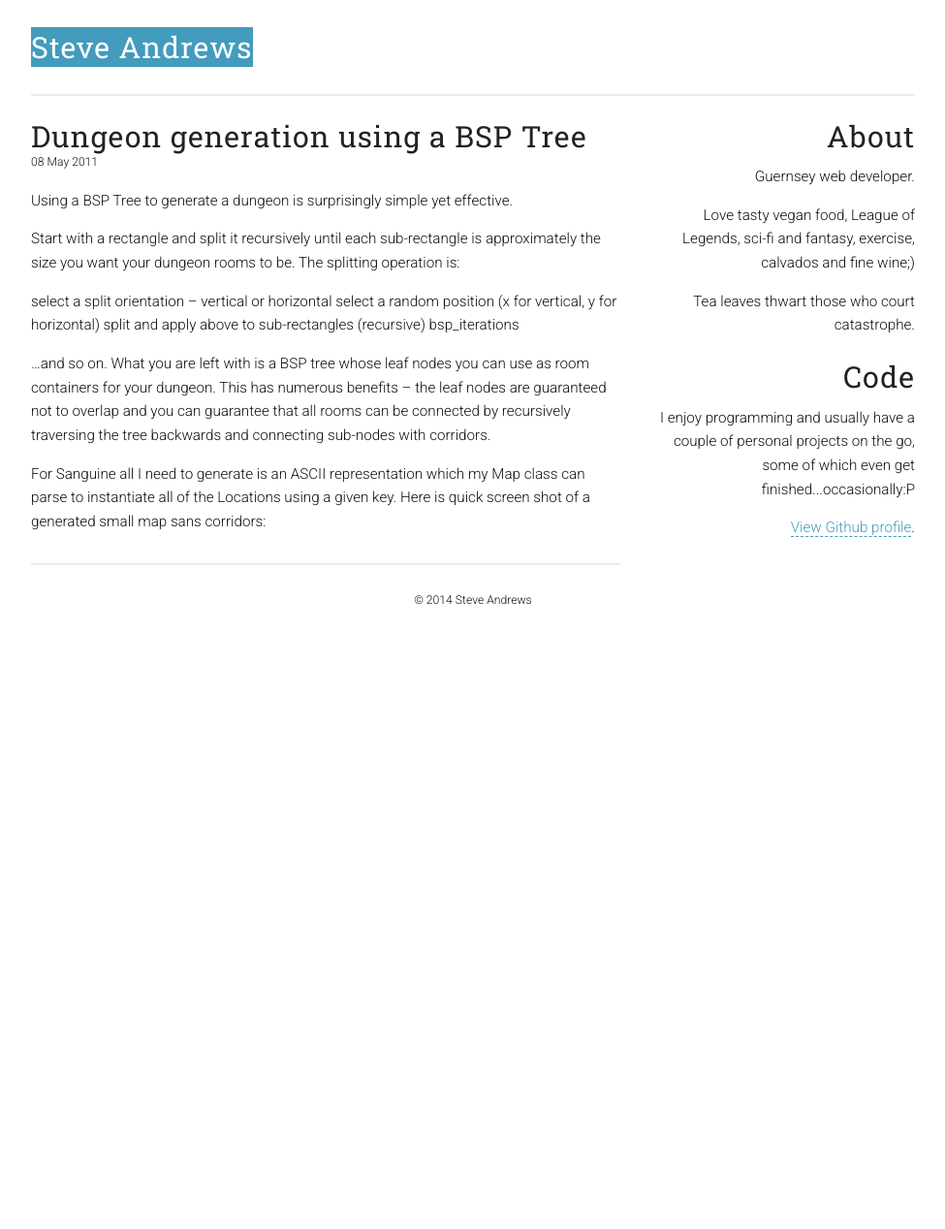
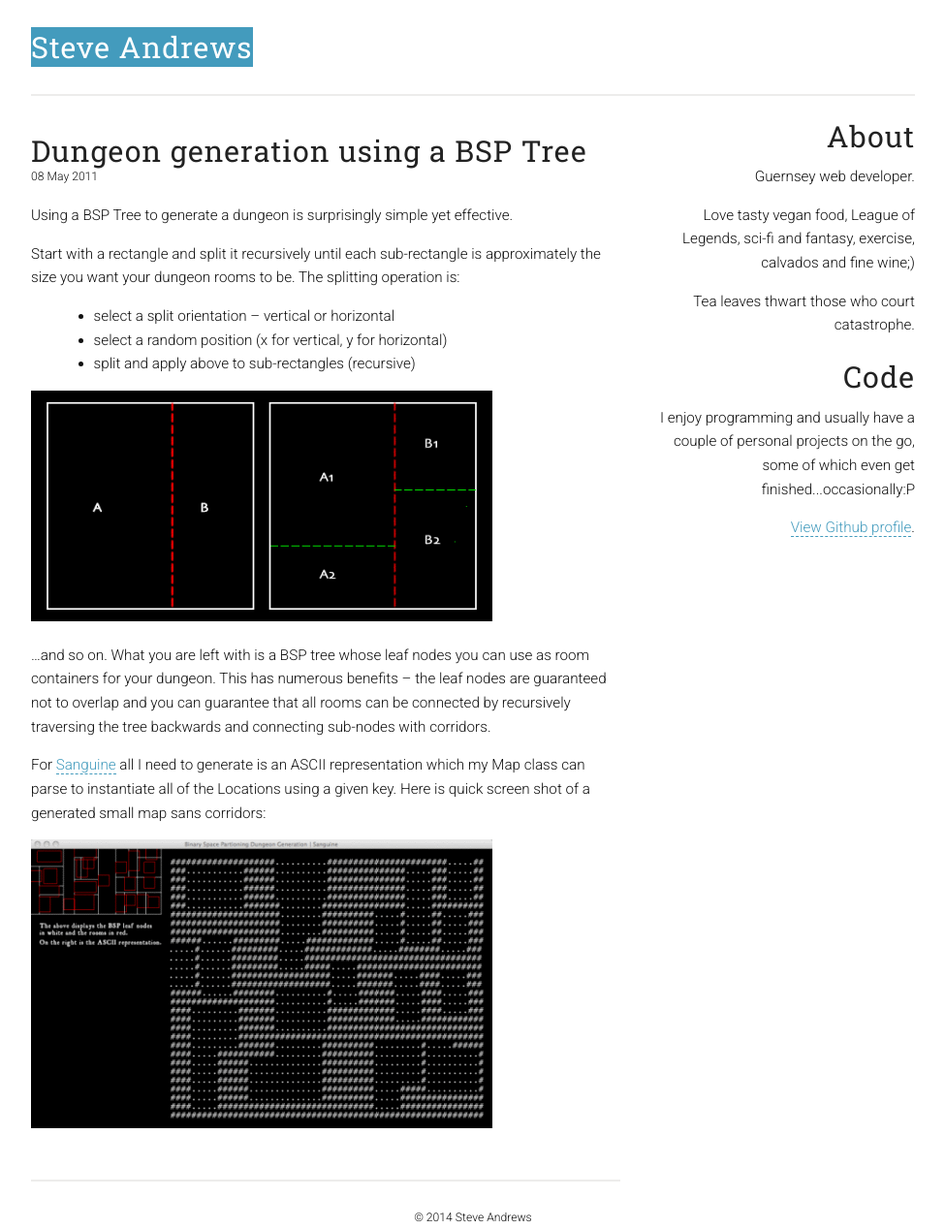
Before and after one commit to sal1n/sal1n.github.io, a Jekyll site: the page built from _posts/2011-05-08-dungeon-generation-using-a-bsp-tree.md, in a window 1280 px wide. Shown: the whole page at 97% size, without its empty margins (152-1127 px from the left). Built offline with Jekyll 4.4.1, drawn with Linux system fonts in a browser that asks for light colours; before the commit the page ends 900 px from its top, so only the background shows below that.

Commit message:
Tidying up post format.

```diff
--- a/_posts/2011-05-08-dungeon-generation-using-a-bsp-tree.md
+++ b/_posts/2011-05-08-dungeon-generation-using-a-bsp-tree.md
@@ -7,11 +7,14 @@ Using a BSP Tree to generate a dungeon is surprisingly simple yet effective.
 
 Start with a rectangle and split it recursively until each sub-rectangle is approximately the size you want your dungeon rooms to be. The splitting operation is:
 
-select a split orientation – vertical or horizontal
-select a random position (x for vertical, y for horizontal)
-split and apply above to sub-rectangles (recursive)
-bsp_iterations
+- select a split orientation – vertical or horizontal
+- select a random position (x for vertical, y for horizontal)
+- split and apply above to sub-rectangles (recursive)
+
+![BSP iterations](/assets/img/bsp_iterations.gif)
 
 ...and so on. What you are left with is a BSP tree whose leaf nodes you can use as room containers for your dungeon. This has numerous benefits – the leaf nodes are guaranteed not to overlap and you can guarantee that all rooms can be connected by recursively traversing the tree backwards and connecting sub-nodes with corridors.
 
-For Sanguine all I need to generate is an ASCII representation which my Map class can parse to instantiate all of the Locations using a given key. Here is quick screen shot of a generated small map sans corridors:
+For [Sanguine](https://github.com/sal1n/sanguine) all I need to generate is an ASCII representation which my Map class can parse to instantiate all of the Locations using a given key. Here is quick screen shot of a generated small map sans corridors:
+
+![BSP generation](/assets/img/bsp_generation.png)
--- a/assets/css/salin.css
+++ b/assets/css/salin.css
@@ -173,7 +173,8 @@ h2 a:hover {
 
 .post {
     border-bottom: 2px solid rgba(78, 68, 60, 0.1);
-    padding-bottom: 1em;
+    padding-bottom: 2em;
+    padding-top: 1em;
 }
 
 .header {
```
Also changed, not shown: _posts/2011-05-08-sanguine-a-ruby-roguelike.md (+2 -2 lines), _posts/2011-08-03-rubymorph-biomorphs-in-the-land-of-ruby.md (+5 -3 lines), _posts/2011-11-30-movember-strikes.md (+2 -0 lines), _posts/2012-08-12-integrating-umbraco-and-asp-net-mvc.md (deleted, +0 -6 lines), _posts/2013-02-09-dark-ecology.md (+2 -2 lines).
